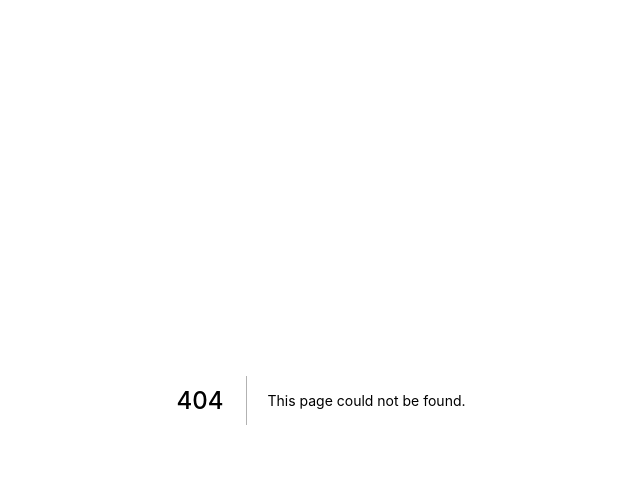
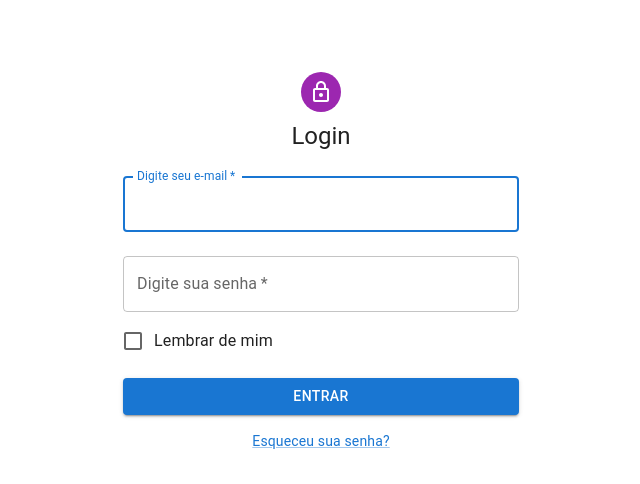
Before and after one commit to lucasgrass/WEB_SI, a Next.js app: page /login in a window 1280 px wide. Before the commit this address had no page. Shown: the top 484 px of the page, without its empty margins (319-959 px from the left). Built offline with nearby package versions, Linux system fonts and the light colour scheme.

Commit message:
inicio da tela de login

```diff
--- a/package.json
+++ b/package.json
@@ -9,6 +9,10 @@
     "lint": "next lint"
   },
   "dependencies": {
+    "@emotion/react": "^11.9.0",
+    "@emotion/styled": "^11.8.1",
+    "@mui/icons-material": "^5.6.2",
+    "@mui/material": "^5.6.3",
     "@typescript-eslint/eslint-plugin": "^5.21.0",
     "@typescript-eslint/parser": "^5.21.0",
     "eslint-config-standard": "^17.0.0",
--- a/pages/index.tsx
+++ b/pages/index.tsx
@@ -1,6 +1,7 @@
 import React from 'react'
 import type { NextPage } from 'next'
 import Head from 'next/head'
+import SignIn from './login'
 
 const Home: NextPage = () => {
   return (
@@ -12,7 +13,7 @@
       </Head>
 
       <main>
-        <h1>Hello World</h1>
+        <SignIn/>
       </main>
     </div>
   )
--- /dev/null
+++ b/pages/login.tsx
@@ -0,0 +1,96 @@
+import * as React from 'react';
+import Avatar from '@mui/material/Avatar';
+import Button from '@mui/material/Button';
+import CssBaseline from '@mui/material/CssBaseline';
+import TextField from '@mui/material/TextField';
+import FormControlLabel from '@mui/material/FormControlLabel';
+import Checkbox from '@mui/material/Checkbox';
+import Link from '@mui/material/Link';
+import Grid from '@mui/material/Grid';
+import Box from '@mui/material/Box';
+import LockOutlinedIcon from '@mui/icons-material/LockOutlined';
+import Typography from '@mui/material/Typography';
+import Container from '@mui/material/Container';
+import { createTheme, ThemeProvider } from '@mui/material/styles';
+
+const theme = createTheme();
+
+export default function SignIn() {
+  const handleSubmit = (event: React.FormEvent<HTMLFormElement>) => {
+    event.preventDefault();
+    const data = new FormData(event.currentTarget);
+    console.log({
+      email: data.get('email'),
+      password: data.get('password'),
+    });
+  };
+
+  return (
+    <ThemeProvider theme={theme}>
+        <Container component="main" maxWidth="xs">
+            <CssBaseline />
+            <Box
+            sx={{
+                marginTop: 8,
+                display: 'flex',
+                flexDirection: 'column',
+                alignItems: 'center',
+            }}
+            >
+            <Avatar sx={{ m: 1, bgcolor: 'secondary.main' }}>
+                <LockOutlinedIcon />
+            </Avatar>
+            <Typography component="h1" variant="h5">
+                Login
+            </Typography>
+            <Box component="form" onSubmit={handleSubmit} noValidate sx={{ mt: 1 }}>
+                <TextField
+                margin="normal"
+                required
+                fullWidth
+                id="email"
+                label="Digite seu e-mail"
+                name="email"
+                autoComplete="email"
+                autoFocus
+                />
+                <TextField
+                margin="normal"
+                required
+                fullWidth
+                name="password"
+                label="Digite sua senha"
+                type="password"
+                id="password"
+                autoComplete="current-password"
+                />
+                <FormControlLabel
+                control={<Checkbox value="remember" color="primary" />}
+                label="Lembrar de mim"
+                />
+                <Button
+                type="submit"
+                fullWidth
+                variant="contained"
+                sx={{ mt: 2, mb: 2 }}
+                >
+                Entrar
+                </Button>
+                <Grid container>
+                <Grid item xs>
+                    <Link href="#" variant="body2"
+                    sx={{
+                            display: 'flex',
+                            flexDirection: 'column',
+                            alignItems: 'center',
+                        }}>
+                    Esqueceu sua senha?
+                    </Link>
+                </Grid>
+                </Grid>
+            </Box>
+            </Box>
+        </Container>
+    </ThemeProvider>
+  );
+}
```
Also changed, not shown: 1 other file (tests, documents, lock files or other folders).
